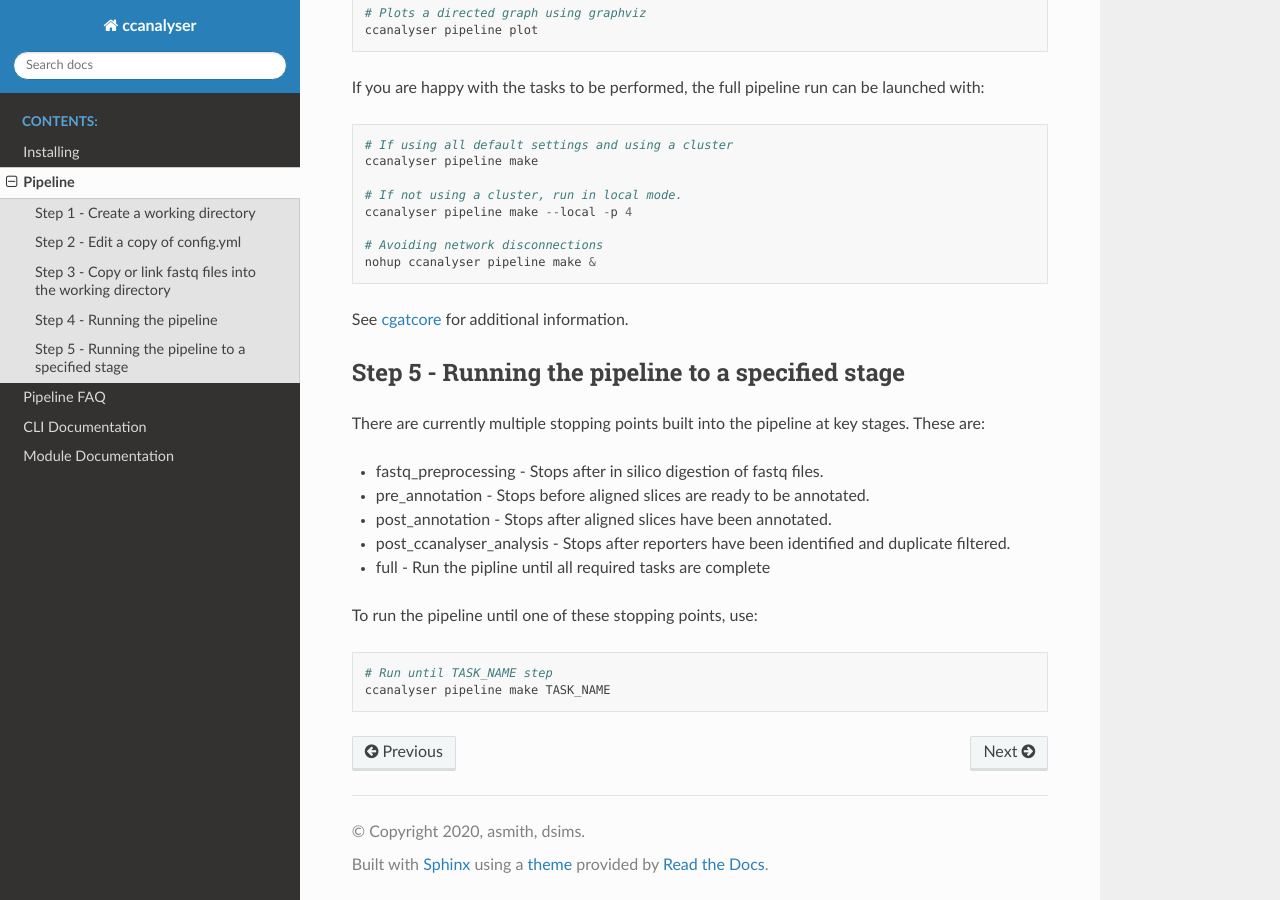
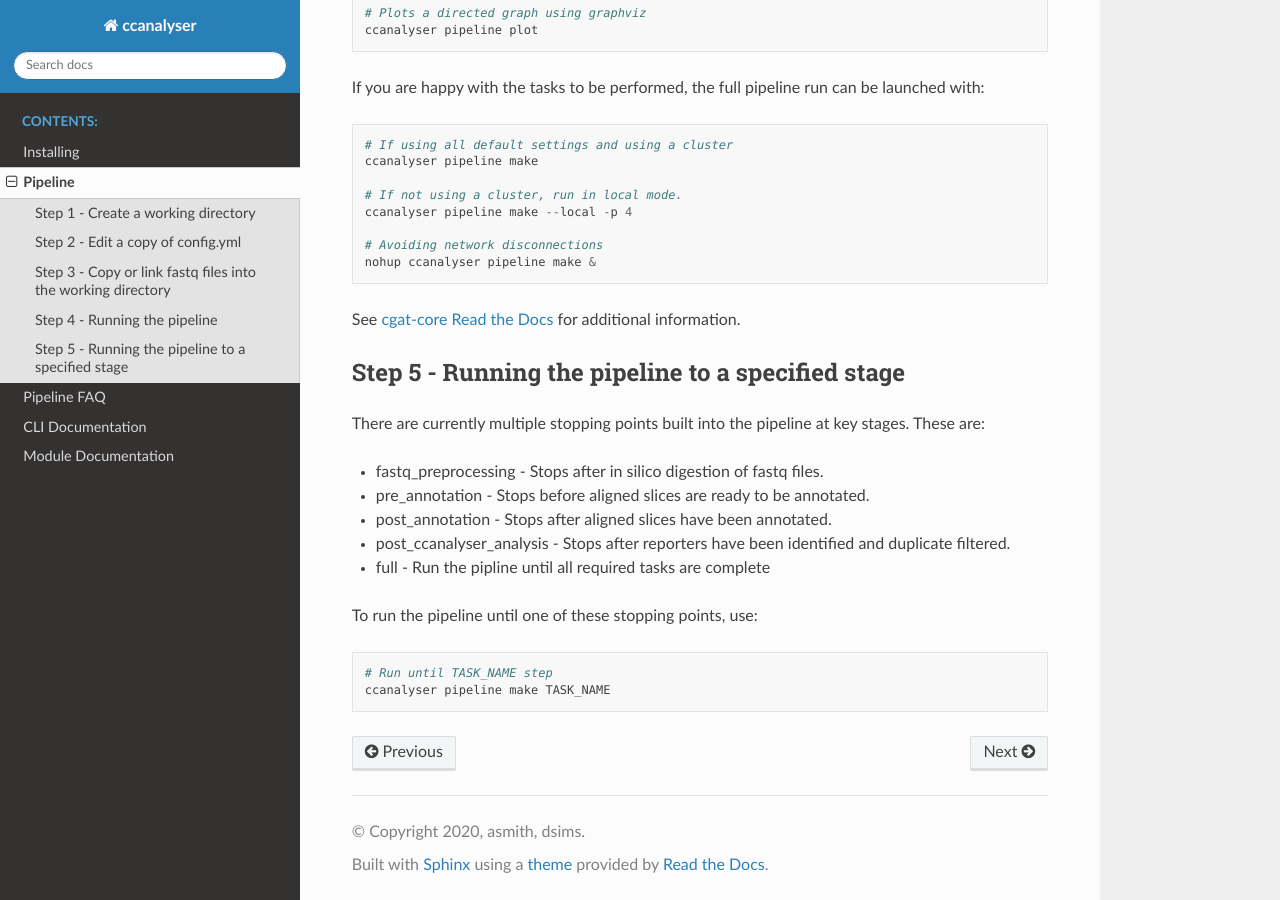
Before and after one commit to sims-lab/CapCruncher, a Sphinx documentation site: the page built from docs/running_the_pipeline.rst, in a window 1280 px wide and 900 px high, scrolled down 2730 px. Built offline with Sphinx 7.4.7 and the Read the Docs theme 2.0.0, drawn with Linux system fonts in a browser that asks for light colours.

Commit message:
cgat-core Read the Docs

```diff
--- a/docs/running_the_pipeline.rst
+++ b/docs/running_the_pipeline.rst
@@ -140,7 +140,7 @@ If you are happy with the tasks to be performed, the full pipeline run can be la
     nohup ccanalyser pipeline make &
 
 
-See `cgatcore <https://cgat-core.readthedocs.io/en/latest/getting_started/Examples.html>`_ for additional
+See `cgat-core Read the Docs <https://cgat-core.readthedocs.io/en/latest/getting_started/Examples.html>`_ for additional
 information.
 
 
```
